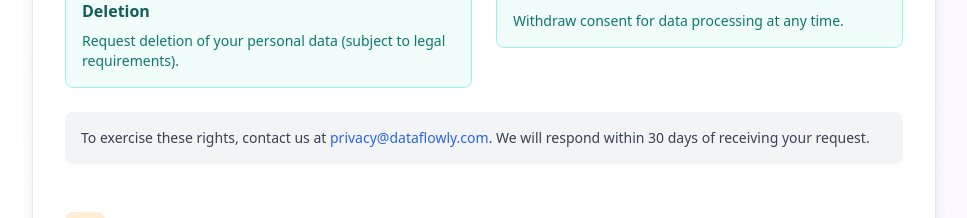
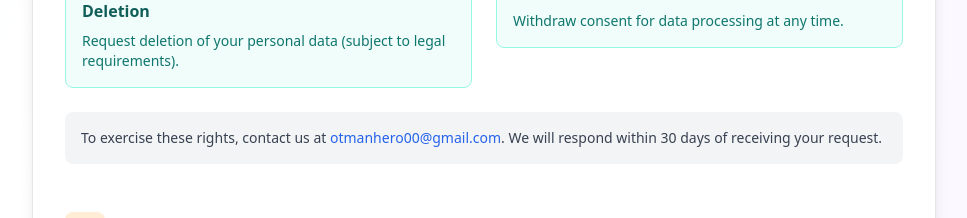
Before and after one commit to OtmanFakri/DataFlowly, a React (Vite) app: page /policy in a window 1280 px wide. Shown: the part 3340-3558 px from the top of the page, without its empty margins (312-1279 px from the left). Built offline with nearby package versions, Linux system fonts and the light colour scheme; no server answers.

Commit message:
feat: policy page

```diff
--- a/src/pages/Policy.tsx
+++ b/src/pages/Policy.tsx
@@ -378,7 +378,8 @@ function Policy() {
                                     </div>
                                     <div className="mt-6 bg-gray-100 p-4 rounded-lg">
                                         <p className="text-gray-700 text-sm">
-                                            To exercise these rights, contact us at <a href="mailto:otmanhero00@gmail.com" className="text-blue-600 hover:underline">privacy@dataflowly.com</a>. We will respond within 30 days of receiving your request.
+                                            To exercise these rights, contact us at <a href="mailto:otmanhero00@gmail.com" className="text-blue-600 hover:underline">otmanhero00@gmail.com</a>. We will respond within 30 days of receiving your request.
+
                                         </p>
                                     </div>
                                 </section>
```
